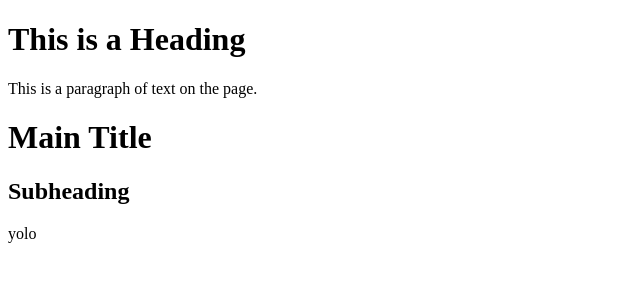
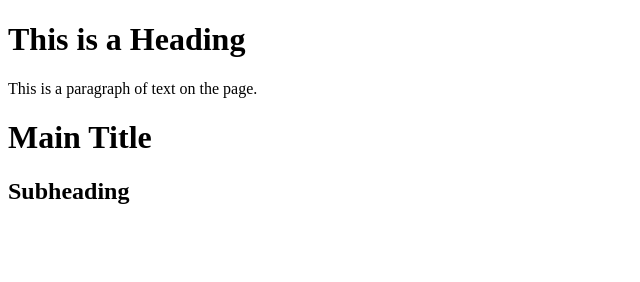
Before and after one commit to RpnAndri/webprogramming_seoul, a plain HTML site: page lec2/index.html in a window 1280 px wide. Shown: the full height of the page, 0-640 px from the left. Drawn offline with Linux system fonts and the light colour scheme.

Commit message:
del: line

```diff
--- a/lec2/index.html
+++ b/lec2/index.html
@@ -8,6 +8,5 @@
         <p>This is a paragraph of text on the page.</p>
         <h1>Main Title</h1>
         <h2>Subheading</h2>
-        <h7>yolo</h7>
     </body>
 </html>
```
